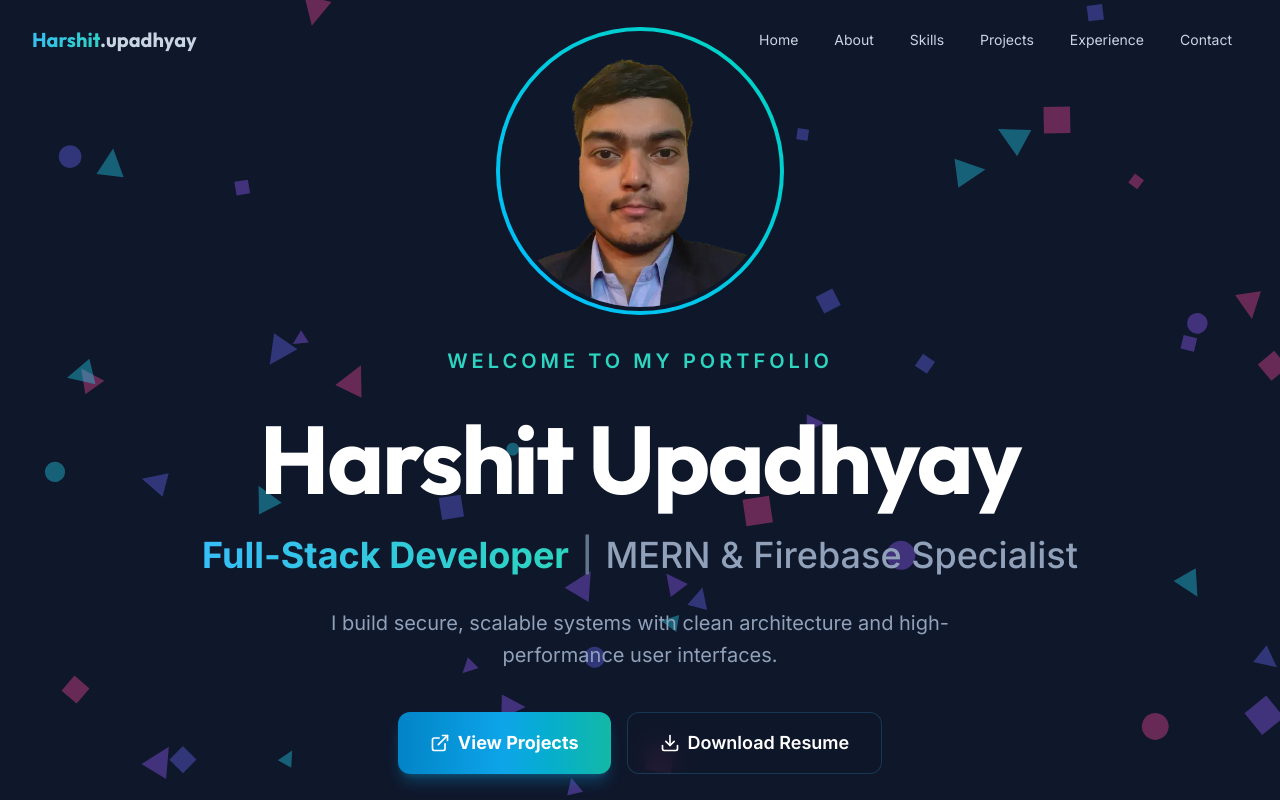
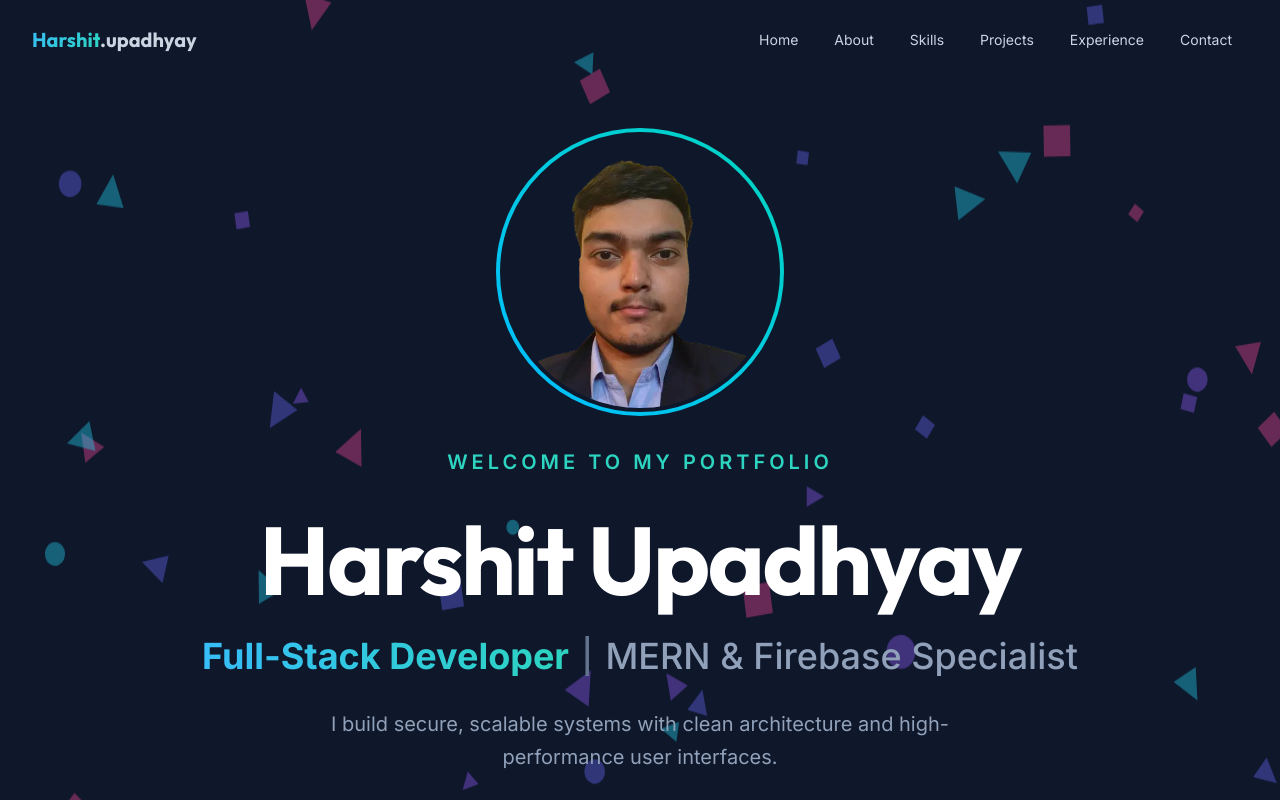
Before and after one commit to harshit2u/Portfolio, a Next.js app: page / in a window 1280 px wide. Shown: the top 800 px of the page. Built offline with nearby package versions, Linux system fonts and the light colour scheme.

Commit message:
Fix hero section centering and scale on desktop screens

```diff
--- a/src/components/Hero.tsx
+++ b/src/components/Hero.tsx
@@ -9,7 +9,7 @@ export default function Hero() {
     return (
         <section
             id="home"
-            className="relative min-h-screen flex items-center justify-center overflow-hidden pt-24 pb-12 lg:pt-0 lg:pb-0"
+            className="relative min-h-[100svh] flex items-center justify-center overflow-hidden pt-24 pb-12 lg:pt-32 lg:pb-16"
         >
             {/* Geometric Shapes Animation */}
             <GeometricBackground />
@@ -20,7 +20,7 @@ export default function Hero() {
                     initial={{ opacity: 0, scale: 0.5 }}
                     animate={{ opacity: 1, scale: 1 }}
                     transition={{ duration: 0.5 }}
-                    className="relative w-44 h-44 sm:w-56 sm:h-56 lg:w-72 lg:h-72 mx-auto mb-6 sm:mb-8 rounded-full p-1 bg-gradient-to-tr from-sky-400 to-teal-400"
+                    className="relative w-44 h-44 sm:w-56 sm:h-56 lg:w-64 lg:h-64 xl:w-72 xl:h-72 mx-auto mb-6 sm:mb-8 rounded-full p-1 bg-gradient-to-tr from-sky-400 to-teal-400"
                 >
                     <div className="w-full h-full rounded-full overflow-hidden bg-slate-900 border-4 border-slate-900 relative group">
                         <img
```
